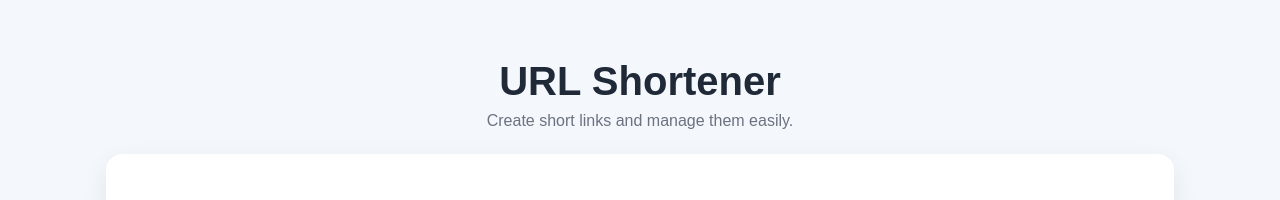
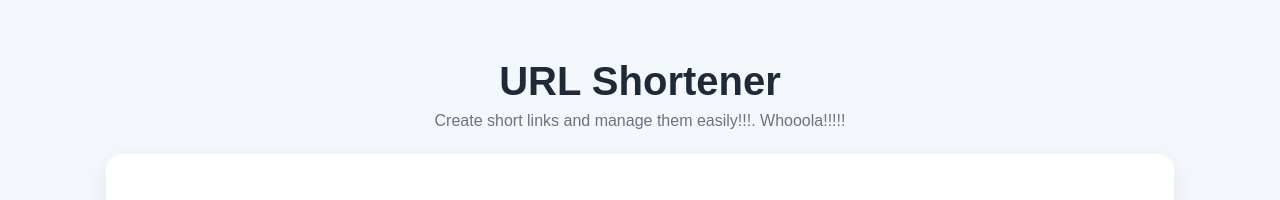
Before and after one commit to Alok-Nayak/devops-practice-apps, a website: page url-shortener-api/src/public/index.html in a window 1280 px wide. Shown: the top 200 px of the page. Drawn offline with Linux system fonts and the light colour scheme; no server answers.

Commit message:
chore: testing pipeline by modifying index file

```diff
--- a/url-shortener-api/src/public/index.html
+++ b/url-shortener-api/src/public/index.html
@@ -10,7 +10,7 @@
   <div class="container">
     <header class="hero">
       <h1>URL Shortener</h1>
-      <p>Create short links and manage them easily.</p>
+      <p>Create short links and manage them easily!!!. Whooola!!!!!</p>
     </header>
 
     <section class="card">
```
